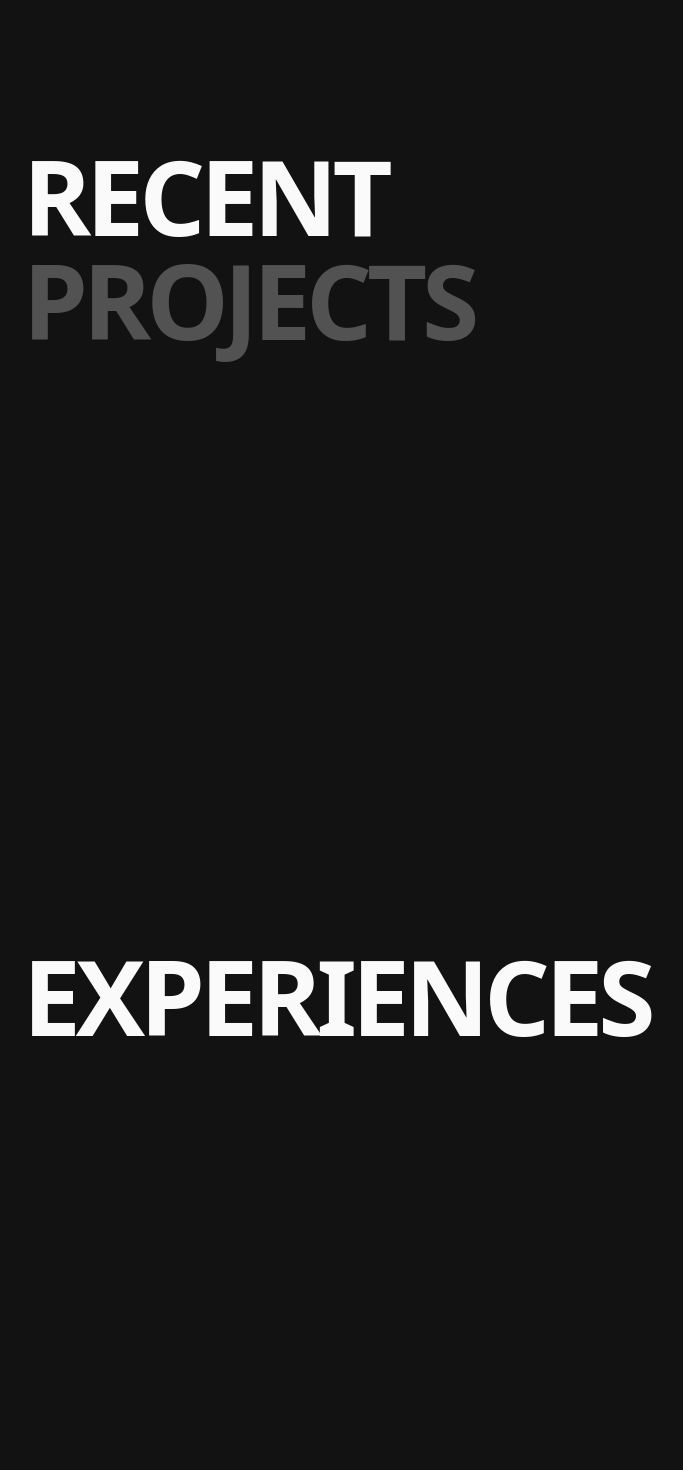
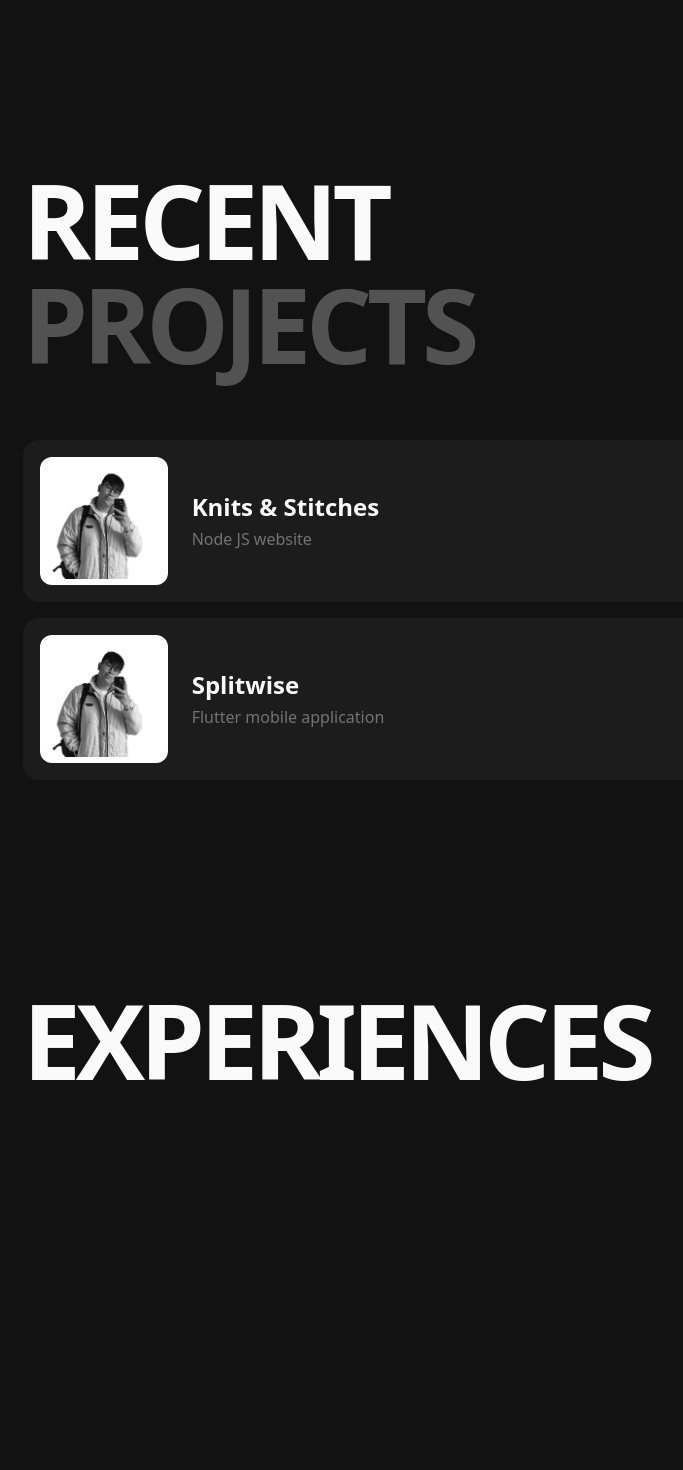
Before and after one commit to Sukant-Rajkarnikar/sukant-rajkarnikar.github.io, a Next.js app: page / in a window 1280 px wide. Shown: the part 800-2270 px from the top of the page, without its empty margins (428-1111 px from the left). Built offline with nearby package versions, Linux system fonts and the light colour scheme.

Commit message:
Projects section

```diff
--- a/src/app/page.tsx
+++ b/src/app/page.tsx
@@ -1,7 +1,7 @@
 "use client";
 
 import { motion } from 'framer-motion';
-import { Briefcase, Flame, FolderOpen, Home, Mail, MoveDown, PenSquare } from 'lucide-react';
+import { ArrowUpRight, Briefcase, Flame, FolderOpen, Home, Mail, MoveDown, PenSquare } from 'lucide-react';
 import { CiLinkedin } from 'react-icons/ci';
 import { FaGithub, FaLinkedinIn } from 'react-icons/fa';
 import { FaFlutter, FaLinkedin } from 'react-icons/fa6';
@@ -155,18 +155,42 @@ function HeroContent() {
 }
 
 function Projects() {
-  return (<motion.section
+
+  const projects = [
+    { title: "Knits & Stitches", subtitle: "Node JS website", image: "/profile.png"},
+    { title: "Splitwise", subtitle: "Flutter mobile application", image: "/profile.png"},
+  ];
+
+  return (
+    <motion.section
       id="projects"
       initial={{ opacity: 0, y: 40 }}
       whileInView={{ opacity: 1, y: 0 }}
       viewport={{ once: true, margin: "-100px" }}
       transition={smoothTransition}
-    className="min-h-screen flex flex-col justify-start scroll-mt-28 py-4"
+      className="min-h-screen flex flex-col justify-start scroll-mt-18 py-10"
     >
       <h2 className="text-6xl md:text-[6.5rem] font-black leading-none tracking-tighter mb-16">
         RECENT <br />
         <span className="text-neutral-600">PROJECTS</span>
       </h2>
+
+      <div className="space-y-4">
+        {projects.map((project, idx) => (
+          <div key={idx} className="group flex items-center justify-between p-4 pr-8 bg-[#1C1C1C] hover:bg-[#252525] border border-transparent hover:border-neutral-800 rounded-2xl transition-all cursor-pointer">
+            <div className="flex items-center gap-6">
+              <div className={`w-24 h-24 md:w-32 md:h-32 rounded-xl flex items-center justify-center bg-white`}>
+                <img className='w-full' src={project.image} />
+              </div>
+              <div>
+                <h3 className="text-2xl font-bold mb-1">{project.title}</h3>
+                <p className="text-neutral-500">{project.subtitle}</p>
+              </div>
+            </div>
+            <ArrowUpRight className="text-[#E04D1B] opacity-0 group-hover:opacity-100 transition-opacity" size={28} />
+          </div>
+        ))}
+      </div>
 
     </motion.section>);
 }
@@ -178,7 +202,7 @@ function Experience() {
     whileInView={{ opacity: 1, y: 0 }}
     viewport={{ once: true, margin: "-100px" }}
     transition={smoothTransition}
-    className="min-h-screen flex flex-col justify-start scroll-mt-28 py-4"
+    className="min-h-screen flex flex-col justify-start scroll-mt-13 py-15"
   >
     <h2 className="text-6xl md:text-[6.5rem] font-black leading-none tracking-tighter mb-16">
       EXPERIENCES <br />
@@ -194,7 +218,7 @@ function Blog() {
     whileInView={{ opacity: 1, y: 0 }}
     viewport={{ once: true, margin: "-100px" }}
     transition={smoothTransition}
-    className="min-h-screen flex flex-col justify-start scroll-mt-28 py-4"
+    className="min-h-screen flex flex-col justify-start scroll-mt-13 py-15"
   >
     <h2 className="text-6xl md:text-[6.5rem] font-black leading-none tracking-tighter mb-16">
       THOUGHTS <br />
@@ -210,7 +234,7 @@ function Contact() {
     whileInView={{ opacity: 1, y: 0 }}
     viewport={{ once: true, margin: "-100px" }}
     transition={smoothTransition}
-    className="min-h-screen flex flex-col justify-start scroll-mt-28 py-4"
+    className="min-h-screen flex flex-col justify-start scroll-mt-13 pt-15"
   >
     <h2 className="text-6xl md:text-[6.5rem] font-black leading-none tracking-tighter mb-8">
       LET'S WORK <br />
```
Lines whose indentation alone changed are shown as unchanged.
